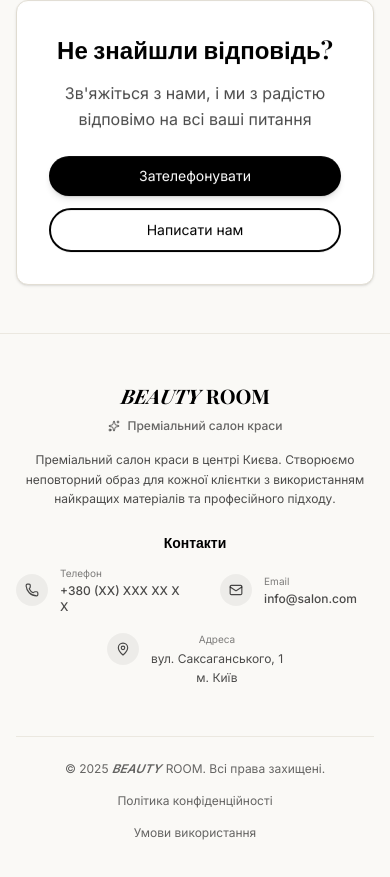
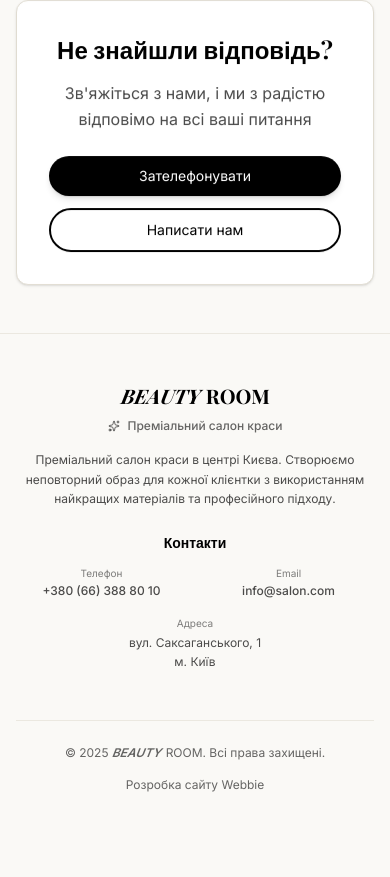
Before and after one commit to DesumovJP/BeautySalon, a Next.js app in the folder frontend/: page /info in a window 390 px wide. Shown: the part 1192-2069 px from the top of the page. After the commit the page ends 2033 px from the top, so only its background shows below. Built offline with nearby package versions, Linux system fonts and the light colour scheme.

Commit message:
Update contact phone, mobile fixes, and brow slug handling

```diff
--- a/frontend/app/category/[slug]/page.tsx
+++ b/frontend/app/category/[slug]/page.tsx
@@ -16,11 +16,16 @@ export default async function CategoryPage({
   const HERO_FALLBACKS: Record<string, string> = {
     manikyur: "https://fra1.digitaloceanspaces.com/mymediastorage/Beauty%20Salon/0385ea2076e9903414e56142cf253258_a5ac482775.jpg",
     strijka: "https://fra1.digitaloceanspaces.com/mymediastorage/Beauty%20Salon/2149975508_ea1c3b32d5.jpg",
+    "korekcziya-briv": "https://fra1.digitaloceanspaces.com/mymediastorage/Beauty%20Salon/945d2234331c51cc79d98d5f2024a0e5_6798ed3549.jpg",
+    "korekciya-briv": "https://fra1.digitaloceanspaces.com/mymediastorage/Beauty%20Salon/945d2234331c51cc79d98d5f2024a0e5_6798ed3549.jpg",
   };
   const DEFAULT_HERO_FALLBACK = "https://fra1.digitaloceanspaces.com/mymediastorage/Beauty%20Salon/945d2234331c51cc79d98d5f2024a0e5_6798ed3549.jpg";
   // Handle both Promise and direct params (Next.js 15+ vs 14)
   const resolvedParams = await Promise.resolve(params);
-  const slug = resolvedParams.slug;
+  const slug =
+    resolvedParams.slug === "korekciya-briv"
+      ? "korekcziya-briv"
+      : resolvedParams.slug;
 
   console.log('Category page - slug:', slug);
 
@@ -53,6 +58,7 @@ export default async function CategoryPage({
       manicure: 'gallery_manicure',
       hair: 'gallery_hair',
       'korekcziya-briv': 'gallery-korekcziya-briv',
+      'korekciya-briv': 'gallery-korekcziya-briv',
     };
     return galleryMap[categorySlug] || null;
   };
--- a/frontend/app/globals.css
+++ b/frontend/app/globals.css
@@ -103,6 +103,11 @@ h1, h2, h3, h4, h5, h6,
   -webkit-line-clamp: 2;
   -webkit-box-orient: vertical;
   overflow: hidden;
+}
+
+/* Touch helpers */
+.touch-pan-y {
+  touch-action: pan-y;
 }
 
 @media (min-width: 768px) {
--- a/frontend/app/info/page.tsx
+++ b/frontend/app/info/page.tsx
@@ -11,7 +11,7 @@ const faqData = [
   {
     id: "1",
     question: "Як записатися на послугу?",
-    answer: "Ви можете записатися на послугу, зв'язавшись з нами за телефоном +380 (XX) XXX XX XX, через Telegram або Viber, або заповнивши форму на сайті. Наші адміністратори допоможуть вам обрати зручний час та майстра.",
+    answer: "Ви можете записатися на послугу, зв'язавшись з нами за телефоном +380 (66) 388 80 10, через Telegram або Viber, або заповнивши форму на сайті. Наші адміністратори допоможуть вам обрати зручний час та майстра.",
   },
   {
     id: "2",
@@ -103,7 +103,7 @@ export default function InfoPage() {
             </p>
             <div className="flex flex-col sm:flex-row gap-3 sm:gap-4 justify-center">
               <a
-                href="tel:+380XXXXXXXXX"
+                href="tel:+380663888010"
                 className="inline-flex items-center justify-center px-5 py-2.5 sm:px-6 sm:py-3 text-sm sm:text-base bg-black text-white rounded-full hover:bg-black/90 transition-all duration-300 shadow-md"
               >
                 Зателефонувати
--- a/frontend/components/animated-category-card.tsx
+++ b/frontend/components/animated-category-card.tsx
@@ -23,7 +23,7 @@ export function AnimatedCategoryCard({
 
   // Визначаємо іконку залежно від слаг категорії
   let Icon = Scissors; // за замовчуванням
-  if (category.slug === "korekcziya-briv") {
+  if (category.slug === "korekcziya-briv" || category.slug === "korekciya-briv") {
     Icon = Sparkles;
   } else if (category.slug === "manicure" || category.slug === "manikyur") {
     Icon = Palette;
--- a/frontend/components/article-modal.tsx
+++ b/frontend/components/article-modal.tsx
@@ -28,7 +28,7 @@ export function ArticleModal({ article, open, onOpenChange }: ArticleModalProps)
 
   return (
     <Dialog open={open} onOpenChange={onOpenChange}>
-      <DialogContent className="max-w-4xl lg:max-w-5xl max-h-[88vh] sm:max-h-[95vh] overflow-y-auto p-0 gap-0 top-[8vh] translate-y-0 sm:top-[50%] sm:translate-y-[-50%]">
+      <DialogContent className="max-w-4xl lg:max-w-5xl h-screen max-h-screen sm:h-auto sm:max-h-[95vh] overflow-y-auto p-0 gap-0 top-0 translate-y-0 sm:top-[50%] sm:translate-y-[-50%]">
         {/* Article Image */}
         {article.image && (
           <div className="relative w-full h-56 md:h-80 lg:h-96 overflow-hidden">
--- a/frontend/components/footer.tsx
+++ b/frontend/components/footer.tsx
@@ -26,22 +26,22 @@ export function Footer() {
           <div className="col-span-2 md:col-span-1 space-y-5 md:space-y-6 text-center md:text-right">
             <h3 className="text-sm md:text-lg font-semibold text-black mb-3 md:mb-6">Контакти</h3>
             <div className="grid grid-cols-2 gap-4 md:flex md:flex-col md:space-y-5">
-              <a href="tel:+380XXXXXXXXX" className="flex items-center justify-center md:justify-end gap-3 md:gap-4 group">
-                <div className="w-8 h-8 md:w-10 md:h-10 rounded-full bg-black/5 group-hover:bg-black flex items-center justify-center transition-all duration-300 group-hover:scale-110 flex-shrink-0">
+              <a href="tel:+380663888010" className="flex items-center justify-center md:justify-end gap-3 md:gap-4 group">
+                <div className="hidden md:flex w-8 h-8 md:w-10 md:h-10 rounded-full bg-black/5 group-hover:bg-black items-center justify-center transition-all duration-300 group-hover:scale-110 flex-shrink-0">
                   <Phone className="w-3.5 h-3.5 md:w-4 md:h-4 text-black/70 group-hover:text-white transition-colors" />
                 </div>
-                <div className="min-w-0 text-left md:text-right">
+                <div className="min-w-0 text-center md:text-right">
                   <p className="text-[10px] md:text-xs text-black/50 mb-0.5">Телефон</p>
                   <p className="text-xs md:text-base text-black/70 group-hover:text-black transition-colors font-medium break-all">
-                    +380 (XX) XXX XX XX
+                    +380 (66) 388 80 10
                   </p>
                 </div>
               </a>
               <a href="mailto:info@salon.com" className="flex items-center justify-center md:justify-end gap-3 md:gap-4 group">
-                <div className="w-8 h-8 md:w-10 md:h-10 rounded-full bg-black/5 group-hover:bg-black flex items-center justify-center transition-all duration-300 group-hover:scale-110 flex-shrink-0">
+                <div className="hidden md:flex w-8 h-8 md:w-10 md:h-10 rounded-full bg-black/5 group-hover:bg-black items-center justify-center transition-all duration-300 group-hover:scale-110 flex-shrink-0">
                   <Mail className="w-3.5 h-3.5 md:w-4 md:h-4 text-black/70 group-hover:text-white transition-colors" />
                 </div>
-                <div className="min-w-0 text-left md:text-right">
+                <div className="min-w-0 text-center md:text-right">
                   <p className="text-[10px] md:text-xs text-black/50 mb-0.5">Email</p>
                   <p className="text-xs md:text-base text-black/70 group-hover:text-black transition-colors font-medium break-all">
                     info@salon.com
@@ -49,7 +49,7 @@ export function Footer() {
                 </div>
               </a>
               <div className="col-span-2 flex items-start justify-center md:justify-end gap-3 md:gap-4 group cursor-default">
-                <div className="w-8 h-8 md:w-10 md:h-10 rounded-full bg-black/5 group-hover:bg-black flex items-center justify-center transition-all duration-300 group-hover:scale-110 flex-shrink-0 mt-0.5 md:mt-1">
+                <div className="hidden md:flex w-8 h-8 md:w-10 md:h-10 rounded-full bg-black/5 group-hover:bg-black items-center justify-center transition-all duration-300 group-hover:scale-110 flex-shrink-0 mt-0.5 md:mt-1">
                   <MapPin className="w-3.5 h-3.5 md:w-4 md:h-4 text-black/70 group-hover:text-white transition-colors" />
                 </div>
                 <div className="min-w-0 text-center md:text-right">
@@ -71,11 +71,12 @@ export function Footer() {
               © {new Date().getFullYear()} <span className="beauty-word font-semibold">BEAUTY</span> ROOM. Всі права захищені.
             </p>
             <div className="flex flex-col sm:flex-row gap-4 md:gap-8 text-center">
-              <Link href="#" className="text-xs md:text-sm text-black/60 hover:text-black transition-all duration-300 link-elegant">
-                Політика конфіденційності
-              </Link>
-              <Link href="#" className="text-xs md:text-sm text-black/60 hover:text-black transition-all duration-300 link-elegant">
-                Умови використання
+              <Link
+                href="https://webbie2.vercel.app/uk"
+                target="_blank"
+                className="text-xs md:text-sm text-black/60 hover:text-black transition-all duration-300 link-elegant"
+              >
+                Розробка сайту Webbie
               </Link>
             </div>
           </div>
--- a/frontend/components/header.tsx
+++ b/frontend/components/header.tsx
@@ -44,7 +44,7 @@ export function Header() {
   }, [isMenuOpen]);
 
   return (
-    <header className="sticky top-0 z-50 w-full border-b border-beige-300 bg-white/95 backdrop-blur supports-[backdrop-filter]:bg-white/80 header-scroll">
+    <header className="sticky top-0 z-50 w-full border-b border-beige-300 bg-white/95 backdrop-blur supports-[backdrop-filter]:bg-white/80 header-scroll relative">
       <div className="max-w-7xl mx-auto px-4">
         <div className="flex h-16 items-center justify-between">
           {/* Logo */}
@@ -96,8 +96,11 @@ export function Header() {
 
         {/* Mobile Menu */}
         {isMenuOpen && (
-          <div ref={menuRef} className="md:hidden border-t border-beige-300 py-4 mobile-menu-enter">
-            <nav className="flex flex-col space-y-4 stagger-children">
+          <div
+            ref={menuRef}
+            className="md:hidden fixed inset-x-0 top-16 bg-white border-t border-beige-300 py-4 mobile-menu-enter shadow-lg z-40"
+          >
+            <nav className="flex flex-col space-y-4 stagger-children px-4">
               {navItems.map((item, index) => (
                 <Link
                   key={item.href}
--- a/frontend/components/reviews-carousel.tsx
+++ b/frontend/components/reviews-carousel.tsx
@@ -127,7 +127,7 @@ export function ReviewsCarousel({ reviews }: ReviewsCarouselProps) {
 
       {/* Carousel Container */}
       <div
-        className="overflow-hidden"
+        className="overflow-hidden touch-pan-y"
         onTouchStart={handleTouchStart}
         onTouchMove={handleTouchMove}
         onTouchEnd={handleTouchEnd}
```
Also changed, not shown: frontend/app/page.tsx (+13 -15 lines).
